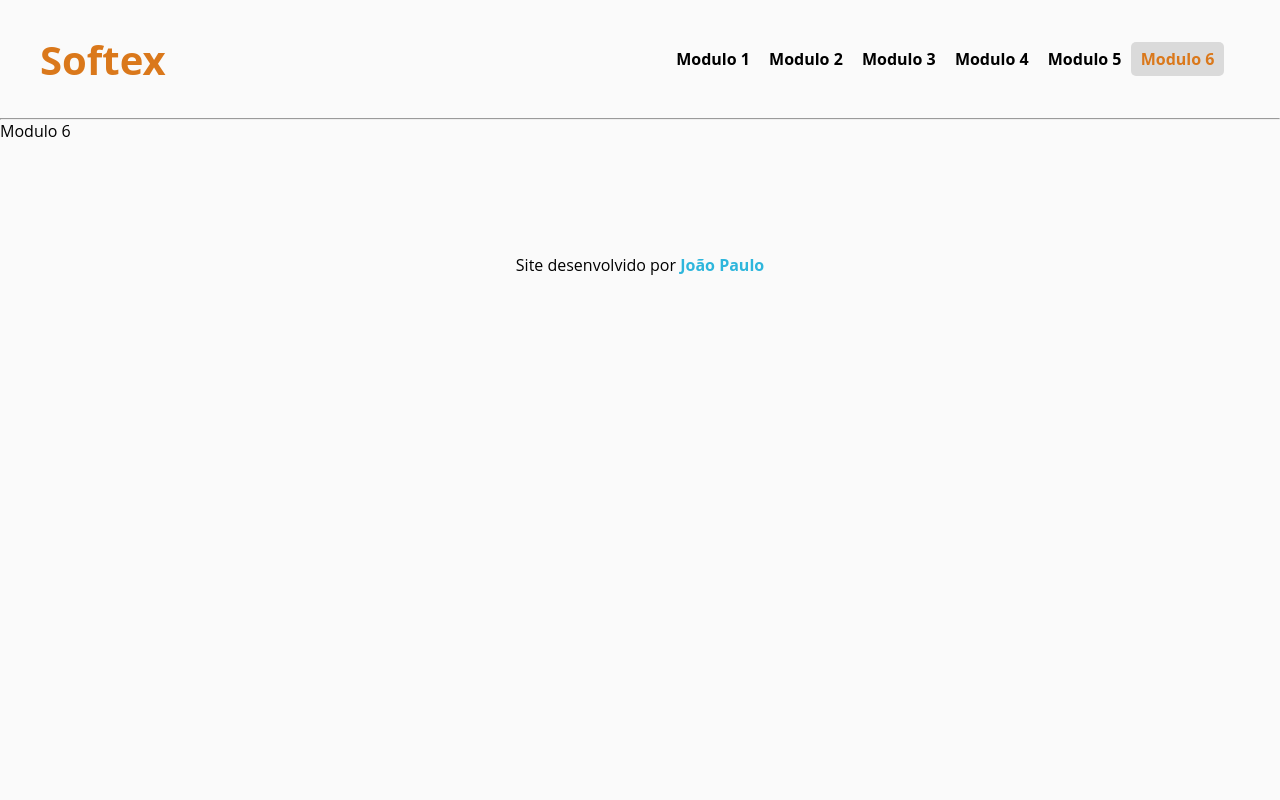
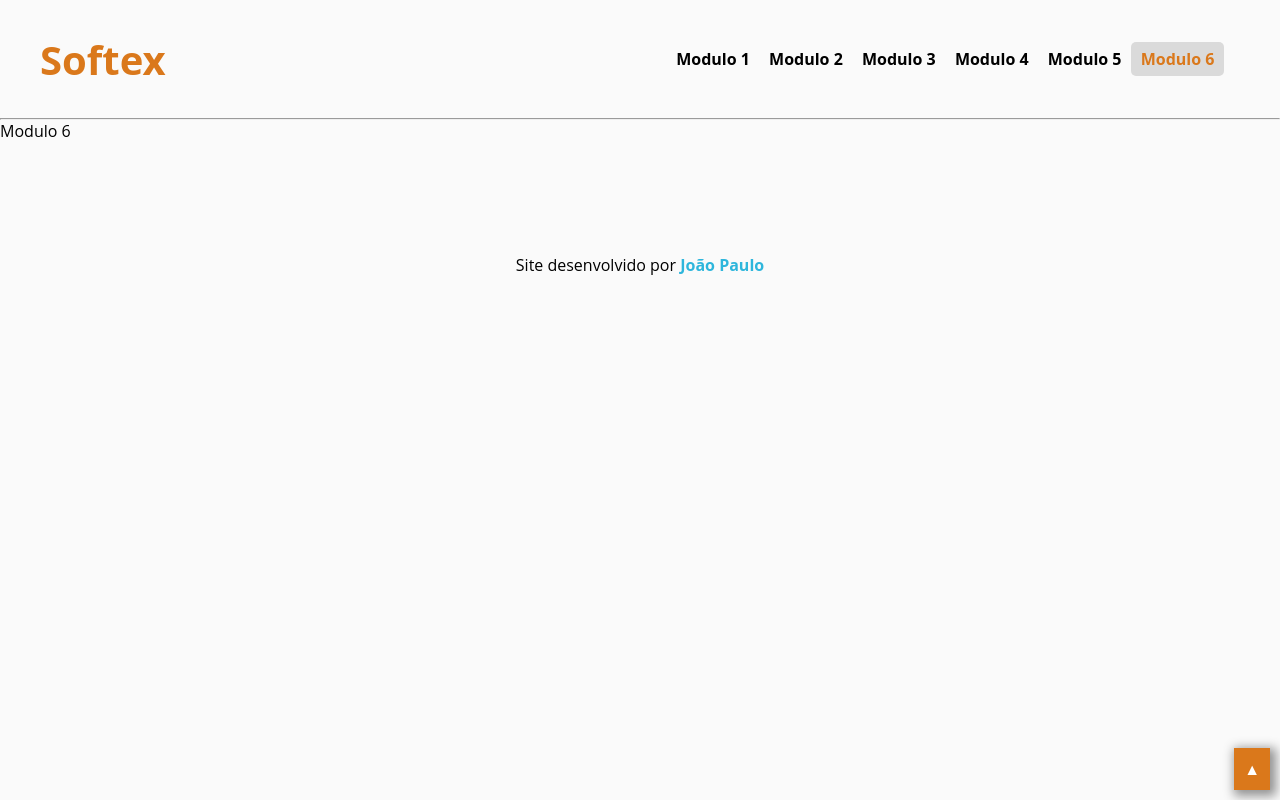
Before and after one commit to jpcchaves/softex-notes, a React (Create React App) app: page /modulo6 in a window 1280 px wide. Built offline with nearby package versions, Linux system fonts and the light colour scheme.

Commit message:
button component

```diff
--- a/src/App.js
+++ b/src/App.js
@@ -7,6 +7,7 @@ import "./App.css";
 // Components
 import Navbar from "./components/Navbar/Navbar";
 import Footer from "./components/Footer/Footer";
+import ButtonTop from "./components/ButtonTop/ButtonTop";
 
 // Pages
 import Home from "./pages/Home/Home";
@@ -35,6 +36,7 @@ function App() {
             <Route path="/modulo6" element={<Modulo6 />} />
           </Routes>
           <Footer />
+          <ButtonTop />
         </div>
       </BrowserRouter>
     </>
--- /dev/null
+++ b/src/components/ButtonTop/ButtonTop.jsx
@@ -0,0 +1,13 @@
+import styles from "./ButtonTop.module.css";
+
+const ButtonTop = () => {
+  return (
+    <>
+      <a href="#navbar-topo" id={styles.topo}>
+        &#9650;
+      </a>
+    </>
+  );
+};
+
+export default ButtonTop;
--- /dev/null
+++ b/src/components/ButtonTop/ButtonTop.module.css
@@ -0,0 +1,10 @@
+#topo {
+  text-decoration: none;
+  color: white;
+  background-color: #da781b;
+  padding: 10px;
+  position: fixed;
+  right: 10px;
+  bottom: 10px;
+  box-shadow: 3px 3px 10px 3px rgba(0, 0, 0, 0.421);
+}
--- a/src/pages/Modules.module.css
+++ b/src/pages/Modules.module.css
@@ -17,14 +17,3 @@ ul {
   text-indent: 20px;
   line-height: 1.5rem;
 }
-
-#topo {
-  text-decoration: none;
-  color: white;
-  background-color: #da781b;
-  padding: 10px;
-  position: fixed;
-  right: 10px;
-  bottom: 10px;
-  box-shadow: 3px 3px 10px 3px rgba(0, 0, 0, 0.421);
-}
--- a/src/pages/Modulo1/Modulo1.jsx
+++ b/src/pages/Modulo1/Modulo1.jsx
@@ -31,7 +31,7 @@ const Modulo1 = () => {
       <Insertion />
 
 
-      <a href="#navbar-topo" id={styles.topo}>&#9650;</a>
+
     </div>
   );
 };
```
